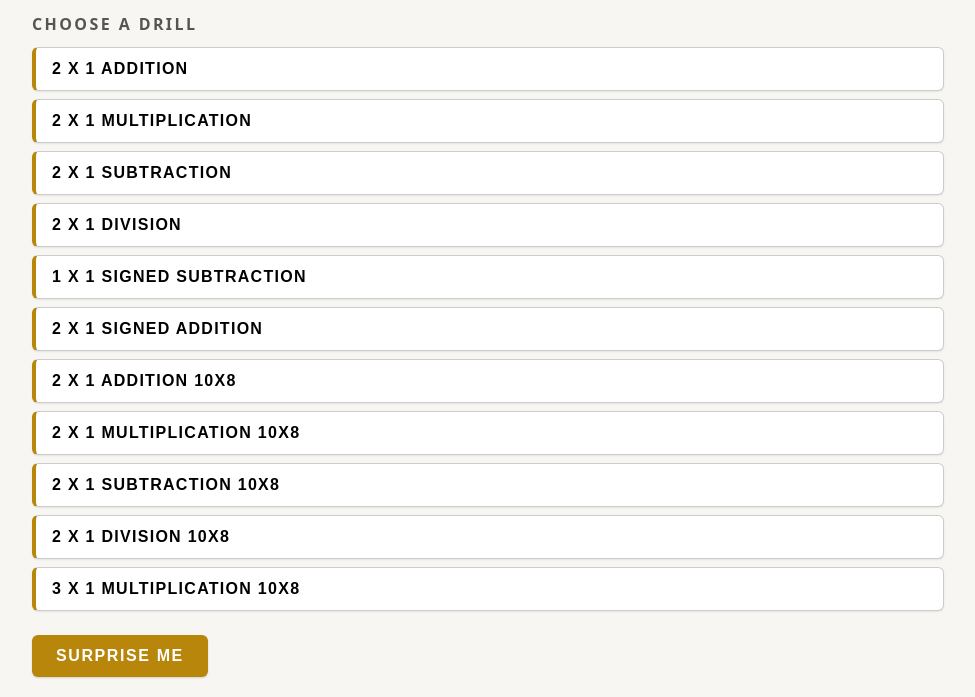
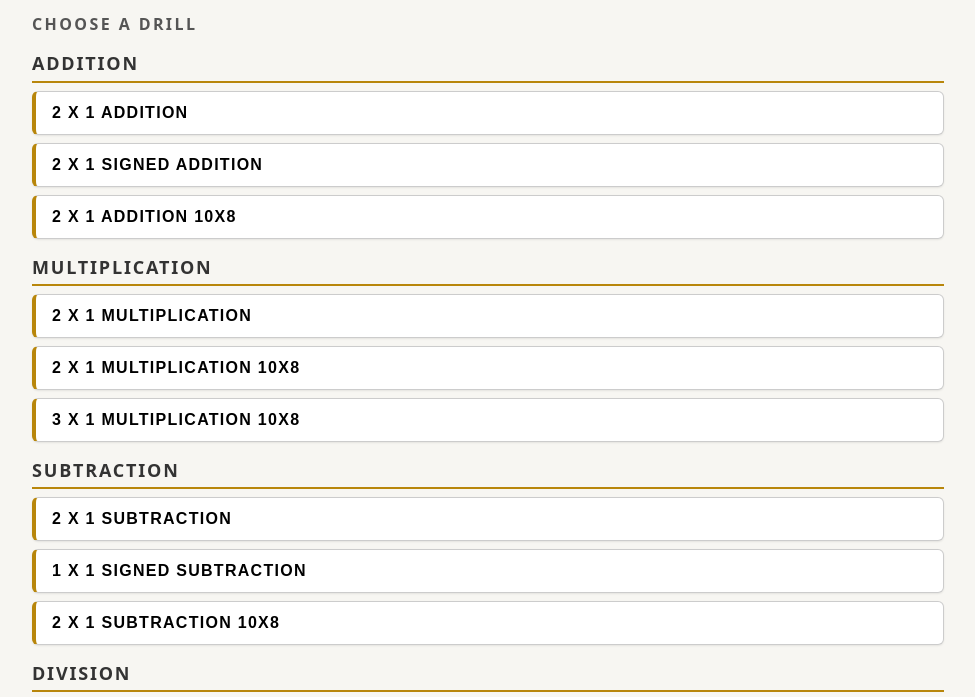
Before and after one commit to firewolfxyz/som-drills, a plain HTML site: page index.html in a window 1280 px wide. Shown: the part 83-780 px from the top of the page, without its empty margins (152-1127 px from the left). Drawn offline with Linux system fonts and the light colour scheme.

Commit message:
Picker: group drills under one header per operation

```diff
--- a/css/picker.css
+++ b/css/picker.css
@@ -16,6 +16,18 @@
   text-transform: uppercase;
   color: #555;
   margin: 0 0 0.75rem;
+}
+
+/* One header per operation; entries are grouped beneath it. */
+.picker-group-title {
+  border-bottom: 2px solid #b8860b;
+  color: #333;
+  font-size: 1.125rem;
+  font-weight: 700;
+  letter-spacing: 0.1em;
+  margin: 1rem 0 0.5rem;
+  padding-bottom: 0.25rem;
+  text-transform: uppercase;
 }
 
 .picker-list {
--- a/js/ui/pickerView.js
+++ b/js/ui/pickerView.js
@@ -13,24 +13,51 @@ window.SOM.pickerView = (function () {
     return node;
   }
 
-  /* Renders the list into container. onPick(index) fires when an item is
-     clicked; each item also carries data-index for tools/ checks. */
+  /* Display label for each operator key. */
+  const OPERATOR_LABELS = {
+    add: "Addition",
+    subtract: "Subtraction",
+    multiply: "Multiplication",
+    divide: "Division"
+  };
+
+  /* Renders the list into container, grouped under one header per
+     operation. onPick(index) fires when an item is clicked; each item also
+     carries data-index for tools/ checks. */
   function render(container, entries, onPick) {
     container.innerHTML = "";
     container.appendChild(el("h1", "app-title", "SPIRIT OF MATH DRILLER"));
     container.appendChild(el("h2", "picker-title", "choose a drill"));
 
-    const list = el("ul", "picker-list");
+    /* Group entries by operator, keeping catalogue order inside each group. */
+    const groups = [];
+    const byOperator = {};
     entries.forEach(function (entry, index) {
-      const item = el("li", "picker-item");
-      item.dataset.index = String(index);
-      item.appendChild(el("button", "picker-button", entry.name));
-      item.querySelector("button").addEventListener("click", function () {
-        onPick(index);
+      let group = byOperator[entry.operator];
+      if (!group) {
+        group = { operator: entry.operator, items: [] };
+        byOperator[entry.operator] = group;
+        groups.push(group);
+      }
+      group.items.push({ entry: entry, index: index });
+    });
+
+    groups.forEach(function (group) {
+      const label = OPERATOR_LABELS[group.operator];
+      if (!label) throw new Error("picker: unknown operator " + group.operator);
+      container.appendChild(el("h3", "picker-group-title", label));
+      const list = el("ul", "picker-list");
+      group.items.forEach(function (item) {
+        const li = el("li", "picker-item");
+        li.dataset.index = String(item.index);
+        li.appendChild(el("button", "picker-button", item.entry.name));
+        li.querySelector("button").addEventListener("click", function () {
+          onPick(item.index);
+        });
+        list.appendChild(li);
       });
-      list.appendChild(item);
+      container.appendChild(list);
     });
-    container.appendChild(list);
 
     /* Surprise me: pick a random catalogue entry. */
     const surprise = el("button", "picker-surprise", "surprise me");
```
Also changed, not shown: tools/simulateEntry.js (+9 -1 lines).
